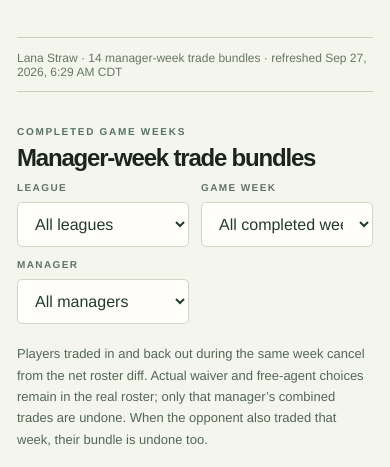
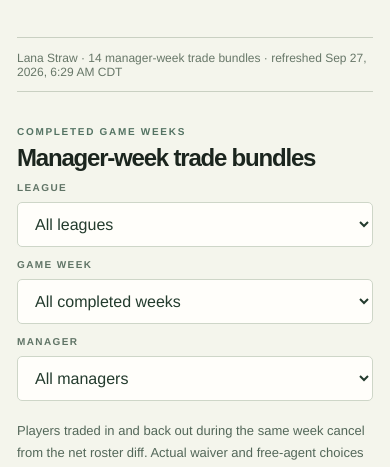
Before and after one commit to randall-krauskopf/trade-time-machine, a plain HTML site: page docs/weekly.html in a window 390 px wide. Shown: the part 348-815 px from the top of the page. Drawn offline with Linux system fonts and the light colour scheme.

Commit message:
small styling fix

```diff
--- a/docs/styles.css
+++ b/docs/styles.css
@@ -20,8 +20,9 @@ button:focus-visible, select:focus-visible, a:focus-visible { outline: 3px solid
 .site-nav a[aria-current="page"] { color: #fff; background: #193b2d; }
 .alternate-filter { min-width: 190px; } .alternate-filter select { margin-bottom: 0; }
 .weekly-moves { padding: 34px 0 42px; }
+.weekly-heading { flex-wrap: wrap; }
 .weekly-heading h2 { margin: 7px 0 0; font-size: 24px; letter-spacing: -.05em; }
-.weekly-filters { display: grid; grid-template-columns: repeat(3, minmax(140px, 190px)); gap: 12px; }
+.weekly-filters { display: grid; flex: 0 0 auto; width: min(100%, 700px); grid-template-columns: repeat(3, minmax(0, 1fr)); gap: 12px; }
 .weekly-filters select { margin-bottom: 0; }
 .weekly-intro { max-width: 820px; margin: 0 0 24px; color: #536759; font-size: 13px; line-height: 1.65; }
 .weekly-league + .weekly-league { margin-top: 32px; }
@@ -176,9 +177,10 @@ footer { display: flex; flex-wrap: wrap; gap: 10px; padding: 28px 0 40px; border
 @media (max-width: 900px) { .app-shell { padding: 0 24px; } .hero-stamp { display: none; } .workspace { grid-template-columns: 240px minmax(0,1fr); } .leaderboard-grid, .weekly-grid { grid-template-columns: 1fr; } .detail-panel { padding-left: 23px; } }
 @media (max-width: 700px) {
   .app-shell { padding: 0 17px; } .masthead { flex-wrap: wrap; height: auto; min-height: 65px; padding: 10px 0; } .brand { font-size: 11px; } .season-badge { display: none; } .site-nav { order: 3; width: 100%; justify-content: center; margin: 7px 0 0; } .hero { padding: 47px 0 40px; }
+  .weekly-filters { grid-template-columns: repeat(2, minmax(0, 1fr)); }
   .workspace { display: block; } .trade-list-panel { border-right: 0; border-bottom: 1px solid #c9d0c2; padding: 28px 0; }
   .trade-list { flex-direction: row; overflow-x: auto; padding-bottom: 7px; scroll-snap-type: x proximity; }
   .trade-item { flex: 0 0 220px; scroll-snap-align: start; }
   .detail-panel { padding: 28px 0 40px; } .detail-intro { padding: 29px 0 26px; } .detail-topline { font-size: 10px; }
 }
-@media (max-width: 500px) { .trade-sides, .score-grid, .weekly-changes, .weekly-matchup { grid-template-columns: 1fr; } .site-nav a { padding: 7px 6px; font-size: 8px; } .weekly-heading { align-items: flex-start; flex-direction: column; } .weekly-filters { width: 100%; grid-template-columns: 1fr 1fr; } .weekly-card-top { display: block; } .weekly-impact { margin-bottom: 14px; text-align: left; } .weekly-matchup > div + div { border-left: 0; border-top: 1px solid #e1e6da; } }
+@media (max-width: 500px) { .trade-sides, .score-grid, .weekly-changes, .weekly-matchup { grid-template-columns: 1fr; } .site-nav a { padding: 7px 6px; font-size: 8px; } .weekly-heading { align-items: flex-start; flex-direction: column; } .weekly-filters { width: 100%; grid-template-columns: 1fr; } .weekly-card-top { display: block; } .weekly-impact { margin-bottom: 14px; text-align: left; } .weekly-matchup > div + div { border-left: 0; border-top: 1px solid #e1e6da; } }
```
